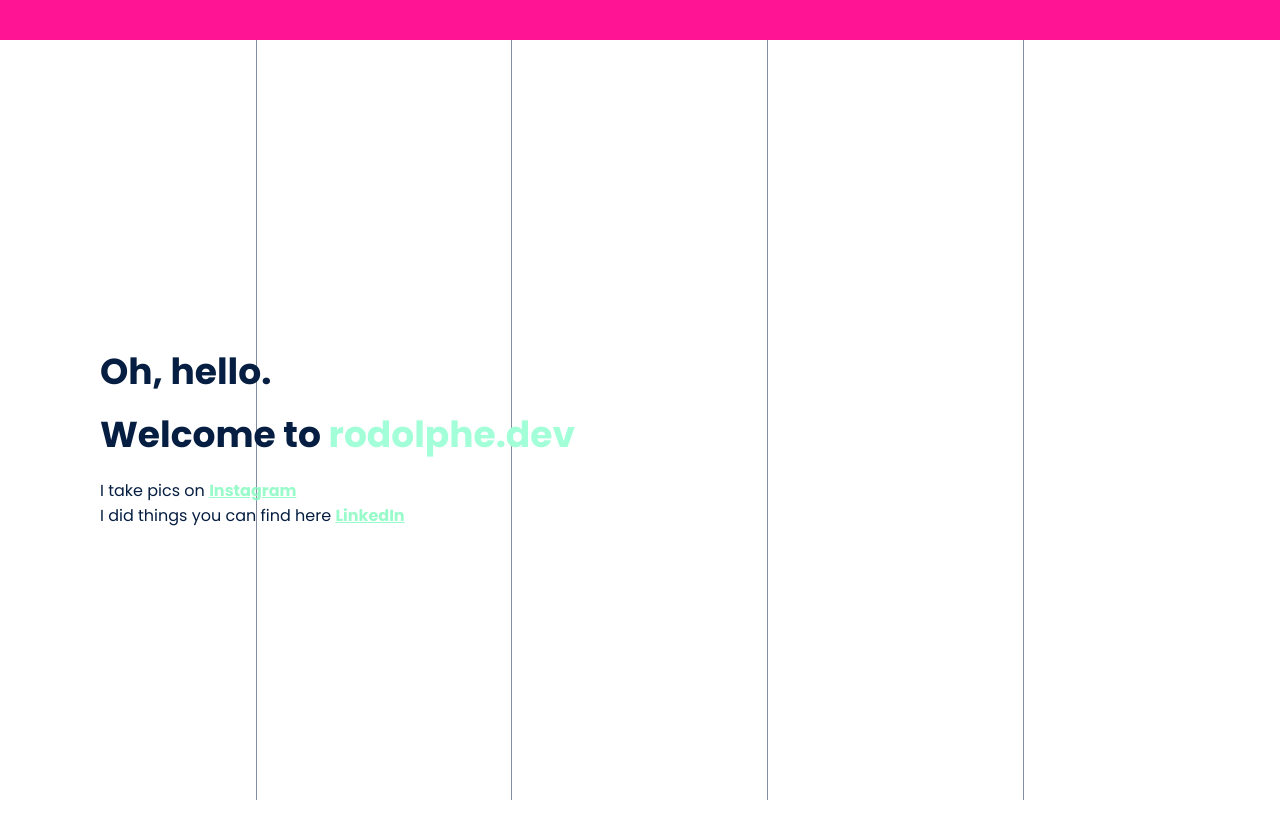
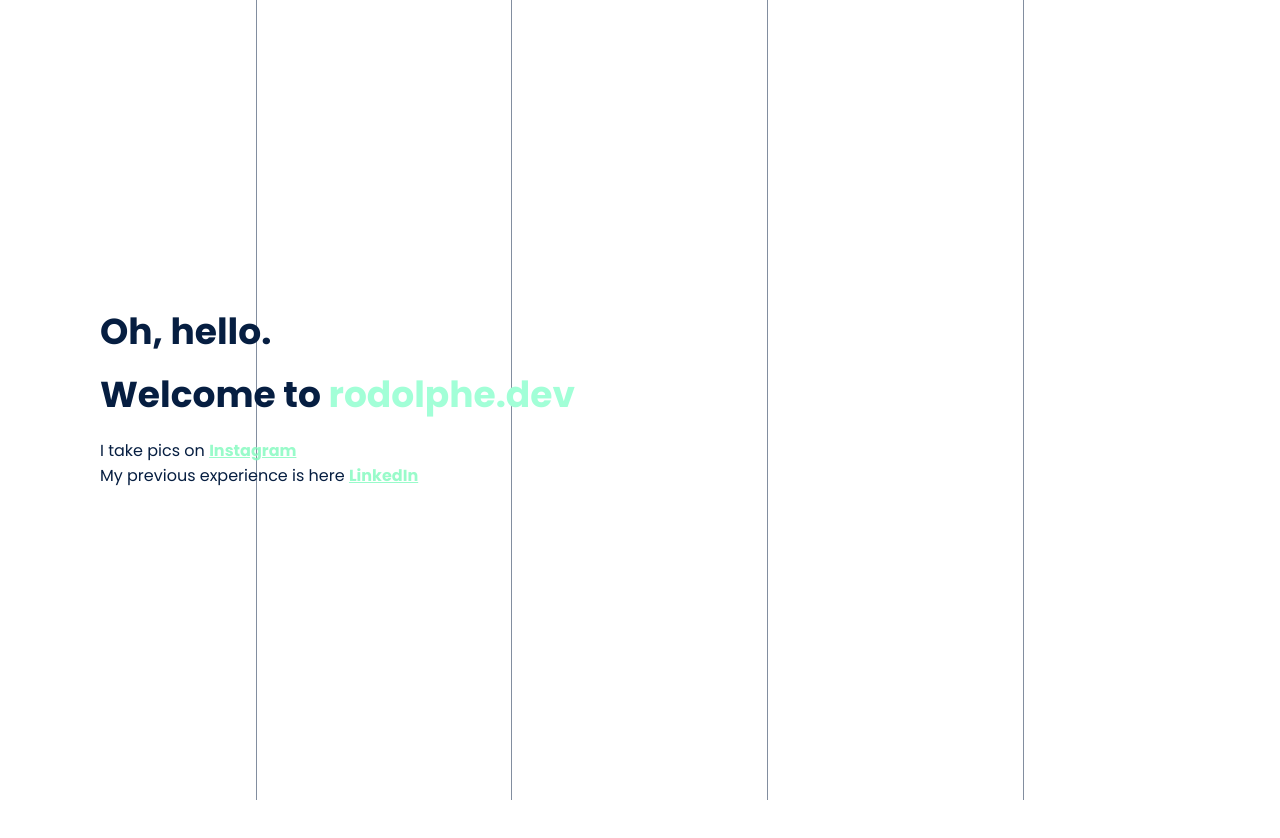
Before and after one commit to roprzz/rodolphe, a Gatsby site: page / in a window 1280 px wide. After the commit the page ends 800 px from the top, so only its background shows below. Built offline with nearby package versions, Linux system fonts and the light colour scheme; Gatsby itself is replaced by a stand-in of ours.

Commit message:
Removed Header and updated webhook

```diff
--- a/src/components/layout.js
+++ b/src/components/layout.js
@@ -25,7 +25,6 @@
 
   return (
     <>
-    <Header />
       <div className="wrapper">
 
         <main>{children}</main>
--- a/src/pages/index.js
+++ b/src/pages/index.js
@@ -15,7 +15,7 @@
     <h1>Oh, hello.</h1>
     <h1>Welcome to <span style={{color:"#A2FFD7"}}>rodolphe.dev</span></h1>
     I take pics on <a href="https://www.instagram.com/roprzz"><span style={{textDecoration:"underline"}}>Instagram</span></a><br/>
-    I did things you can find here <a href="https://www.linkedin.com/in/rperuzza/"><span style={{textDecoration:"underline"}}>LinkedIn</span></a>
+    My previous experience is here <a href="https://www.linkedin.com/in/rperuzza/"><span style={{textDecoration:"underline"}}>LinkedIn</span></a>
     </div>
   </Layout>
   </div>
```
